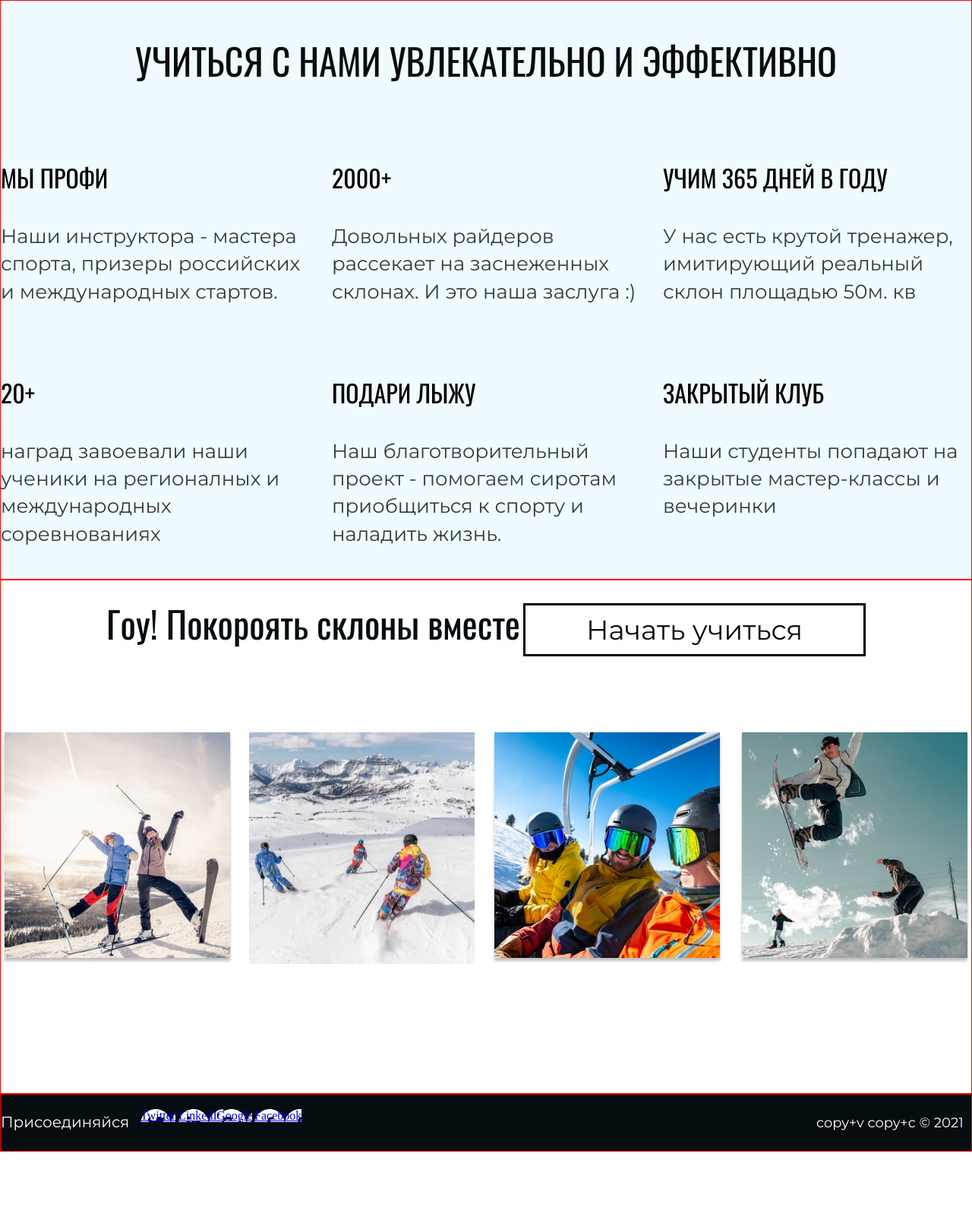
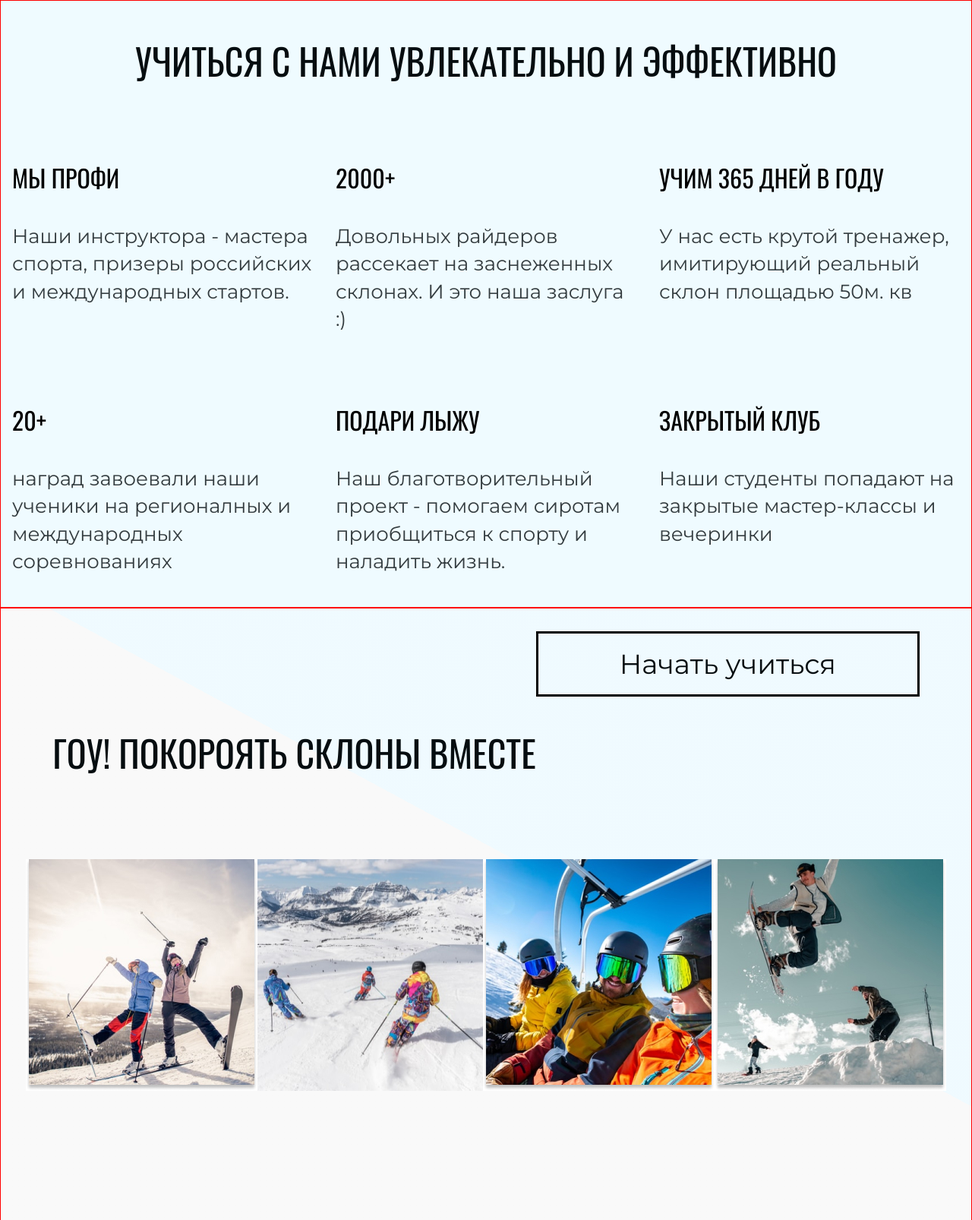
Before and after one commit to PuhliyMops/ski-school-borisov, a plain HTML site: page index.html in a window 1280 px wide. Shown: the part 932-2538 px from the top of the page at 76% size. Before the commit the page ends 2448 px from the top, so only its background shows below. Drawn offline with Linux system fonts and the light colour scheme; files whose address does not match are found by name.

Commit message:
Еще поковырялся со стилями

```diff
--- a/style/style.css
+++ b/style/style.css
@@ -139,7 +139,8 @@ img {
 }
 
 .features {
-  background-color: rgba(102, 209, 255, 0.1);
+  background-color:rgba(102, 209, 255, 0.1);
+  mix-blend-mode: normal;
 }
 
 .features-promo {
@@ -156,13 +157,13 @@ img {
 .features-list  {
   display: flex;
   flex-wrap: wrap;
-  margin-left: -15px;
-  margin-right: -15px;
 }
 
 .features-item  {
   width: 33.33%;
   padding: 15px;
+  padding-left: 15px;
+  padding-right: 15px;
 }
 
 .features-card  {
@@ -194,6 +195,13 @@ img {
 .lead {
   align-items: center;
   text-align: center;
+  background: linear-gradient(208.35deg, rgba(102, 209, 255, 0.1) 43.85%, rgba(196, 196, 196, 0.1) 43.86%);
+}
+
+.lead-wrap {
+  display: flex;
+ flex-wrap: wrap;
+ justify-content: center;
 }
 
 .lead-promo {
@@ -204,6 +212,7 @@ img {
   font-size: 48px;
   line-height: 80px;
   color: #060D10;
+  text-transform: uppercase;
 }
 
 .btn-promo {
@@ -215,6 +224,8 @@ img {
   font-weight: 500;
   font-size: 36px;
   line-height: 44px;
+  width: 505px;
+  height: 86px;
   color: #060D10;
   text-decoration: none;
   border: 3px solid #000;
```
